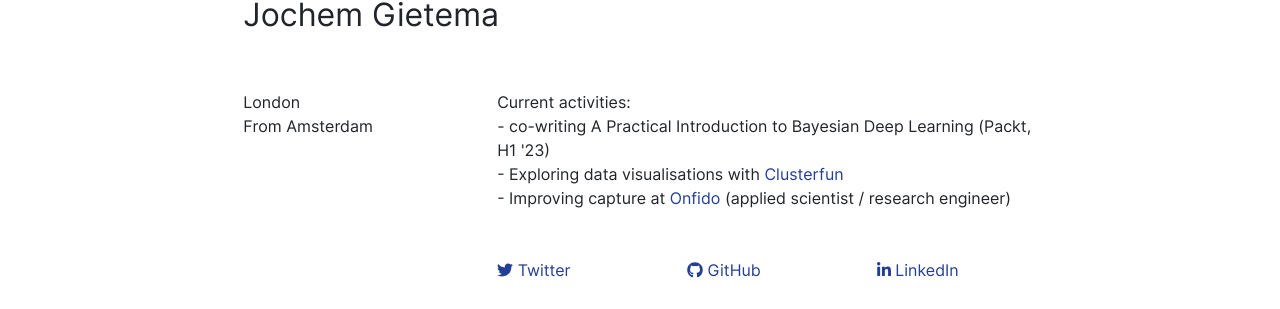
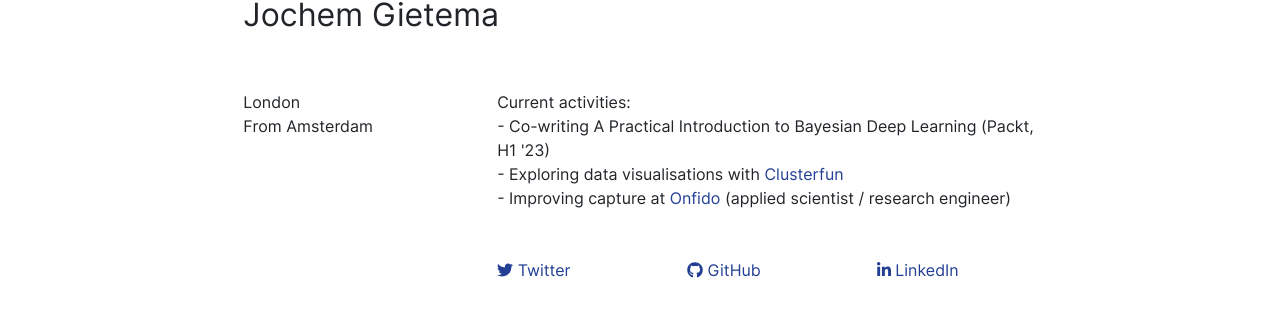
Before and after one commit to gietema/gietema.github.io, a Jekyll site: the page built from index.html, in a window 1280 px wide. Shown: the part 124-433 px from the top of the page. Built offline with Jekyll 4.4.1, drawn with Linux system fonts in a browser that asks for light colours; nearby versions of some CDN libraries.

Commit message:
Fix capital

```diff
--- a/index.html
+++ b/index.html
@@ -10,7 +10,7 @@
     <div class="col-md-3 mr-5">London<br>From Amsterdam</div>
     <div class="col">
         Current activities:<br/>
-        - co-writing A Practical Introduction to Bayesian Deep Learning (Packt, H1 '23)<br/>
+        - Co-writing A Practical Introduction to Bayesian Deep Learning (Packt, H1 '23)<br/>
         - Exploring data visualisations with <a href="https://clusterfun.app" target="_blank">Clusterfun<a/><br/>
         - Improving capture at <a href="https://onfido.com/" target="_blank">Onfido</a> (applied scientist / research engineer)<br/>
         <div class="row mt-5">
```
